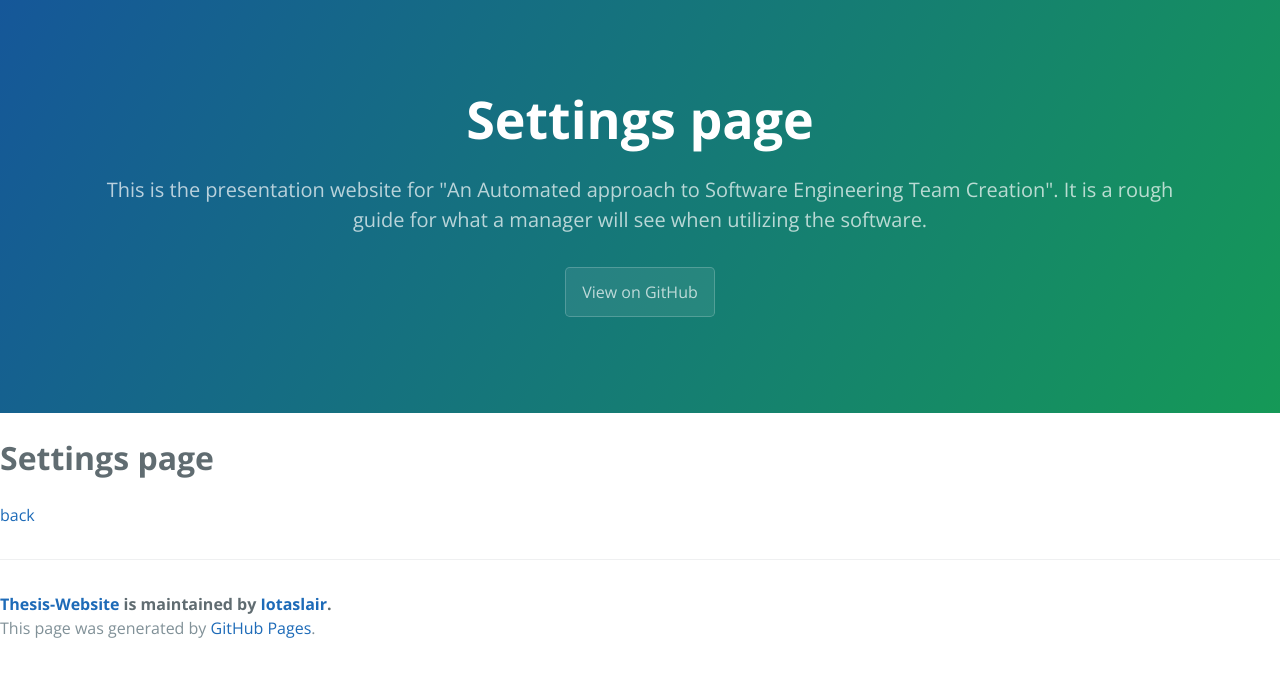
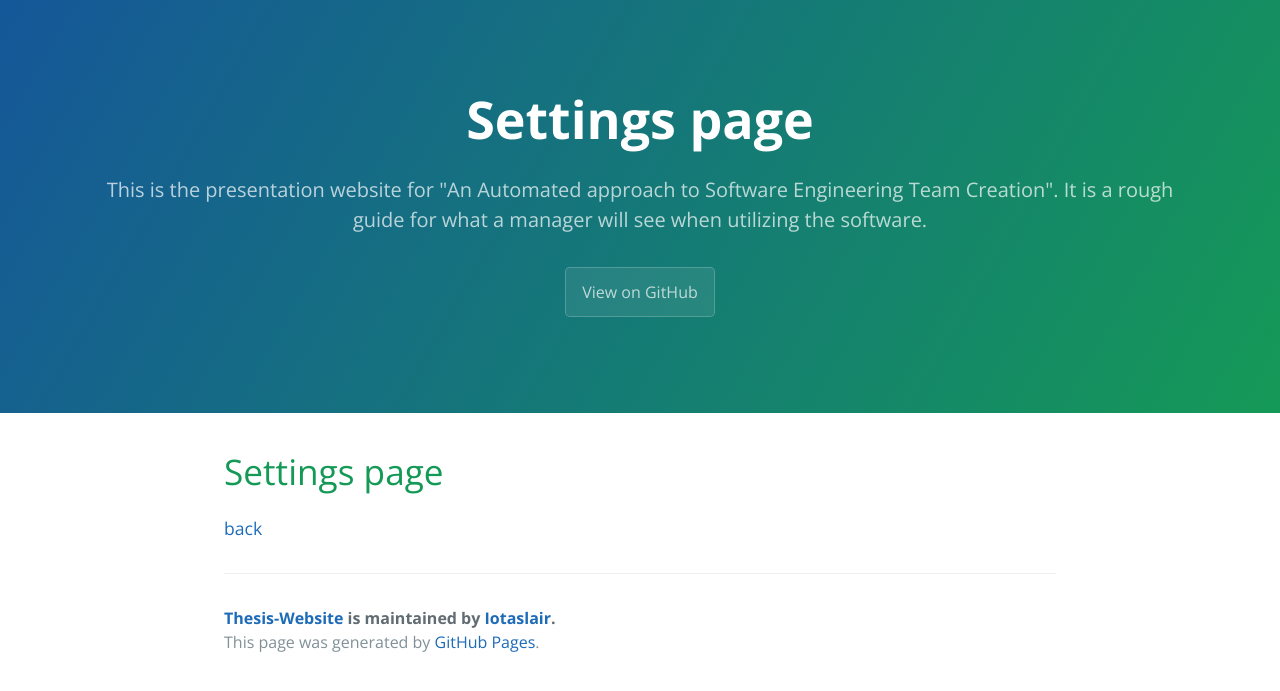
Before and after one commit to Iotaslair/Thesis-Website, a Jekyll site: the page built from settings.md, in a window 1280 px wide. Shown: the top 691 px of the page. Built offline with Jekyll 4.4.1, drawn with Linux system fonts in a browser that asks for light colours; our own code applies the rules of GitHub Pages for plain Markdown files.

Commit message:
Fixed small formatting issue

```diff
--- a/_layouts/settings.html
+++ b/_layouts/settings.html
@@ -35,6 +35,7 @@
         <a href="{{ site.github.tar_url }}" class="btn">Download .tar.gz</a>
       {% endif %}
     </header>
+    <main id="content" class="main-content" role="main">
 
 
 
```
